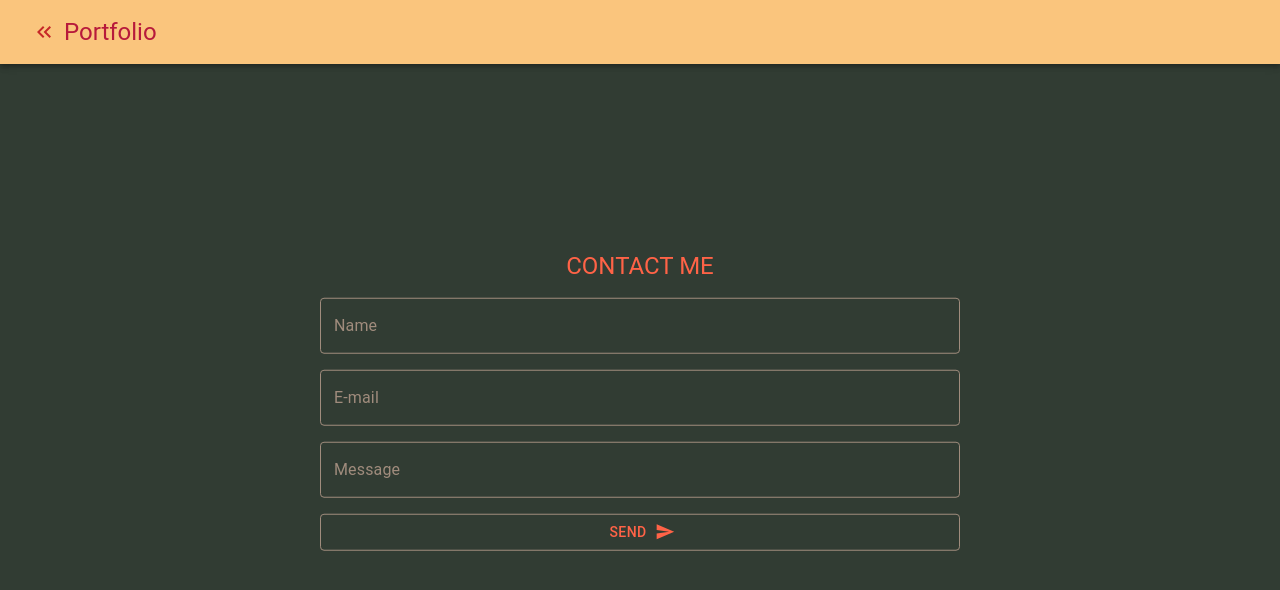
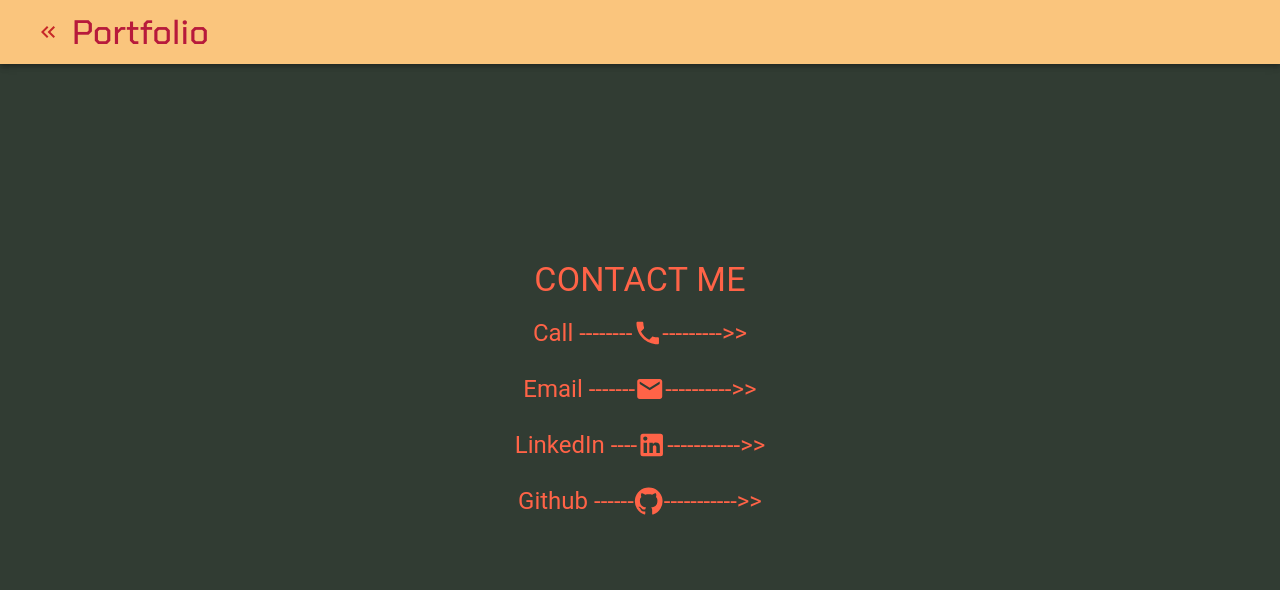
Before and after one commit to yoshino9397/MUI-MyPortfolio, a React (Create React App) app: page /contact in a window 1280 px wide. Shown: the top 590 px of the page. Built offline with nearby package versions, Linux system fonts and the light colour scheme.

Commit message:
contact making

```diff
--- a/src/App.css
+++ b/src/App.css
@@ -1,5 +1 @@
-/* body {
-  background-color: #ffffff;
-  color: #f0f0f0;
-  margin: 0;
-} */
+@import url('https://fonts.googleapis.com/css2?family=Chakra+Petch:wght@500&display=swap');
--- a/src/components/Contact.js
+++ b/src/components/Contact.js
@@ -3,9 +3,10 @@ import { makeStyles, styled } from "@material-ui/styles";
 import Box from "@mui/material/Box";
 import Grid from "@mui/material/Grid";
 import Typography from "@mui/material/Typography";
-import Button from "@mui/material/Button";
-import SendIcon from "@mui/icons-material/Send";
-import TextField from "@mui/material/TextField";
+import PhoneIcon from "@mui/icons-material/Phone";
+import EmailIcon from "@mui/icons-material/Email";
+import LinkedInIcon from "@mui/icons-material/LinkedIn";
+import GitHubIcon from "@mui/icons-material/GitHub";
 
 const useStyles = makeStyles((theme) => ({
   contactContainer: {
@@ -17,6 +18,10 @@ const useStyles = makeStyles((theme) => ({
     textAlign: "center",
     textTransform: "uppercase",
   },
+  contacts: {
+    color: "tomato",
+    textAlign: "center",
+  },
   form: {
     top: "50%",
     left: "50%",
@@ -25,80 +30,59 @@ const useStyles = makeStyles((theme) => ({
   },
 }));
 
-const CssTextField = styled(TextField)({
-  "& label": {
-    color: "#a08c7d",
-  },
-  "& label.Mui-focused": {
-    color: "tomato",
-  },
-  "& .MuiInput-underline:after": {
-    borderBottomColor: "green",
-  },
-  "& .MuiOutlinedInput-root": {
-    "& fieldset": {
-      borderColor: "#a08c7d",
-    },
-    "&:hover fieldset": {
-      borderColor: "#a08c7d",
-      borderWidth: "2px",
-    },
-    "&.Mui-focused fieldset": {
-      borderColor: "#a08c7d",
-    },
-  },
-});
-
 const Contact = () => {
   const classes = useStyles();
   return (
     <Box component="div" className={classes.contactContainer}>
       <Grid container justifyContent="center">
-        <Box component="form" className={classes.form}>
+        <Box component="div" className={classes.form}>
           <Typography
-            variant="h5"
+            variant="h4"
             className={classes.heading}
             sx={{ mb: "1rem" }}
           >
             Contact Me
           </Typography>
-
-          <CssTextField
-            fullWidth={true}
-            label="Name"
-            variant="outlined"
-            sx={{ input: { color: "white" } }}
-          />
-          <CssTextField
-            fullWidth={true}
-            label="E-mail"
-            variant="outlined"
-            sx={{ m: "1rem 0", input: { color: "white" } }}
-          />
-          <CssTextField
-            fullWidth={true}
-            label="Message"
-            variant="outlined"
-            sx={{ input: { color: "white" } }}
-          />
-
-          <Button
-            variant="outlined"
-            fullWidth={true}
-            endIcon={<SendIcon />}
-            className={classes.button}
-            sx={{
-              mt: "1rem",
-              color: "tomato",
-              borderColor: "#a08c7d",
-              borderWidth: "1px",
-              ":hover": {
-                borderColor: "tomato",
-              },
-            }}
+          <Typography
+            variant="h5"
+            className={classes.contacts}
+            sx={{ mb: "1.5rem" }}
           >
-            Send
-          </Button>
+            Call --------
+            <PhoneIcon sx={{ mb: "-7px", fontSize: 30 }} />
+            ---------{">"}
+            {">"}
+          </Typography>
+          <Typography
+            variant="h5"
+            className={classes.contacts}
+            sx={{ mb: "1.5rem" }}
+          >
+            Email -------
+            <EmailIcon sx={{ mb: "-7px", fontSize: 30 }} />
+            ----------{">"}
+            {">"}
+          </Typography>{" "}
+          <Typography
+            variant="h5"
+            className={classes.contacts}
+            sx={{ mb: "1.5rem" }}
+          >
+            LinkedIn ----
+            <LinkedInIcon sx={{ mb: "-7px", fontSize: 30 }} />
+            -----------{">"}
+            {">"}
+          </Typography>
+          <Typography
+            variant="h5"
+            className={classes.contacts}
+            sx={{ mb: "1.5rem" }}
+          >
+            Github ------
+            <GitHubIcon sx={{ mb: "-7px", fontSize: 30 }} />
+            -----------{">"}
+            {">"}
+          </Typography>
         </Box>
       </Grid>
     </Box>
--- a/src/components/Footer.js
+++ b/src/components/Footer.js
@@ -7,6 +7,7 @@ import GitHubIcon from "@mui/icons-material/GitHub";
 import InstagramIcon from "@mui/icons-material/Instagram";
 import LinkedInIcon from "@mui/icons-material/LinkedIn";
 import Link from "@mui/material/Link";
+import Typography from "@mui/material/Typography";
 
 const theme = createTheme({});
 const Footer = () => {
@@ -47,6 +48,16 @@ const Footer = () => {
           />
         </Link>
       </BottomNavigation>
+      <Typography
+        variant="body2"
+        color="tan"
+        bgcolor="#313c33"
+        sx={{
+          p: "5px 0 10px 0",
+        }}
+      >
+        ©️yoshinoyayama
+      </Typography>
     </ThemeProvider>
   );
 };
--- a/src/components/Navbar.js
+++ b/src/components/Navbar.js
@@ -1,4 +1,5 @@
 import React, { useState } from "react";
+import "../App.css";
 import { Link } from "react-router-dom";
 import Box from "@mui/material/Box";
 import AppBar from "@mui/material/AppBar";
@@ -38,6 +39,9 @@ const theme = createTheme({
     secondary: {
       main: red[800],
     },
+  },
+  typography: {
+    fontFamily: ["Chakra Petch", "sans-serif"].join(","),
   },
 });
 
@@ -109,10 +113,10 @@ const Navbar = () => {
             }}
           >
             <Toolbar>
-              <IconButton onClick={() => setOpen(true)}>
+              <IconButton onClick={() => setOpen(true)} size="large">
                 <KeyboardDoubleArrowLeftIcon color="secondary" />
               </IconButton>
-              <Typography variant="h5" color="#b71a3b">
+              <Typography variant="h4" color="#b71a3b">
                 Portfolio
               </Typography>
             </Toolbar>
```
